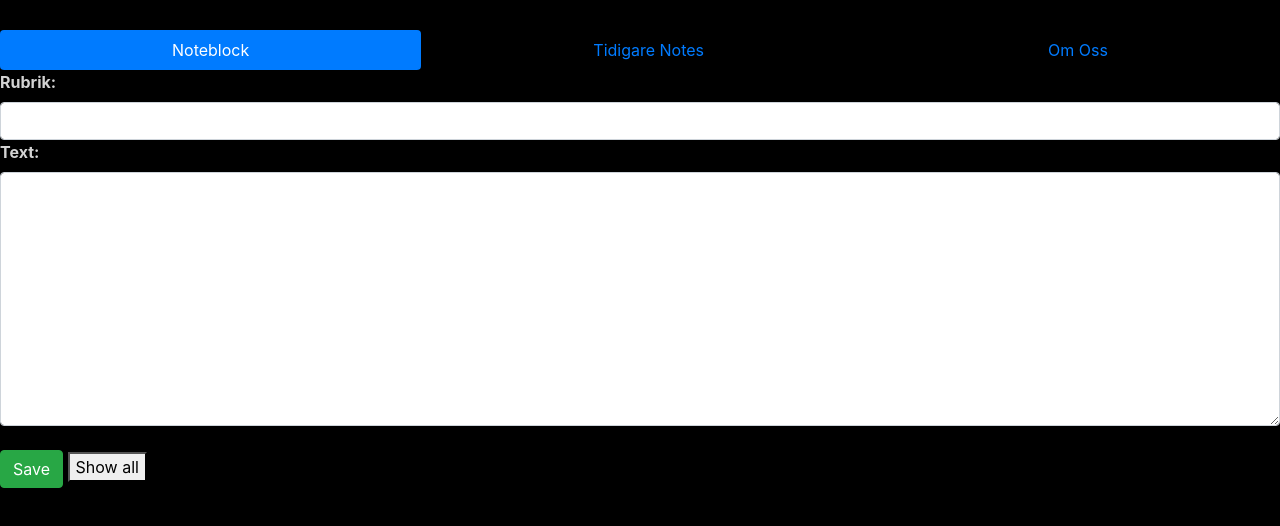
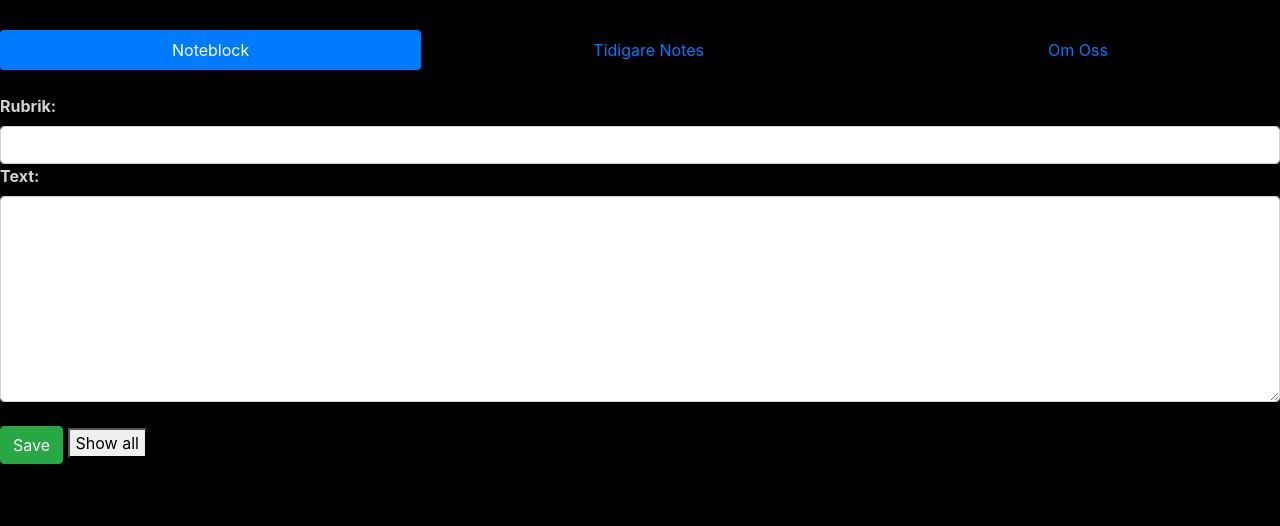
Before and after one commit to Chopper011/NoteApp, a plain HTML site: page Note.html in a window 1280 px wide. Shown: the part 186-712 px from the top of the page. Drawn offline with nearby package versions, Linux system fonts and the light colour scheme.

Commit message:
update for push and pull

```diff
--- a/Note.html
+++ b/Note.html
@@ -26,13 +26,13 @@
                         <a class="nav-link" href="OmOss.html">Om Oss</a>
                         </li>
          </ul>
+                <br>
                 <label class="rubrik" for="usr"><b>Rubrik:</b></label>
                 <input type="text" class="form-control" id="usr">
                 <label class="text" for="comment"><b>Text:</b></label>
-                <textarea class="form-control" rows="10" id="comment"></textarea>
+                <textarea class="form-control" rows="8" id="comment"></textarea>
                 <br>
                 <button type="button" class="btn btn-success">Save</button>
                 <button onclick="location.href='TNote.html'" type="button">Show all</button>
-
         </body>
 </html5>
```
